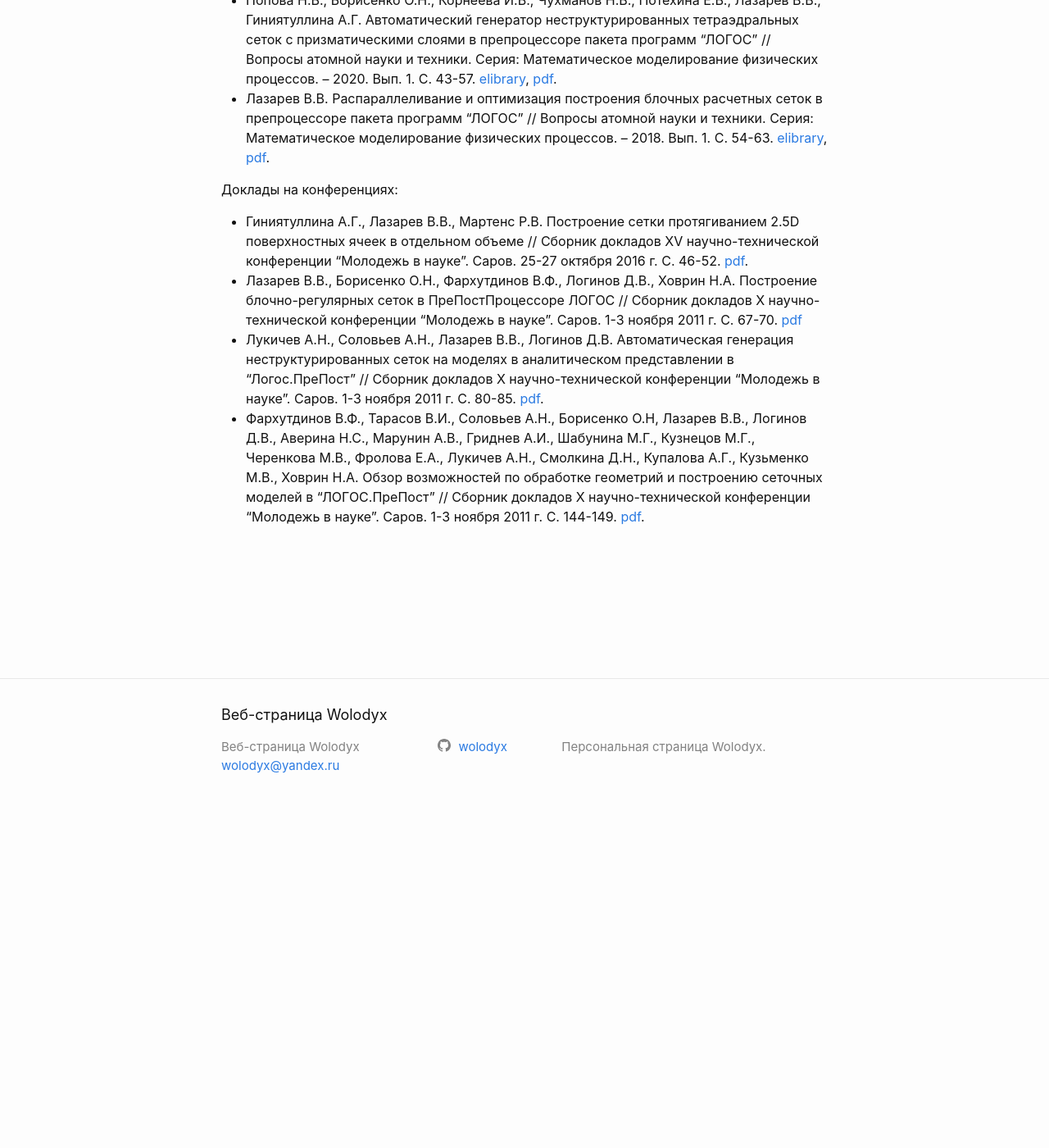
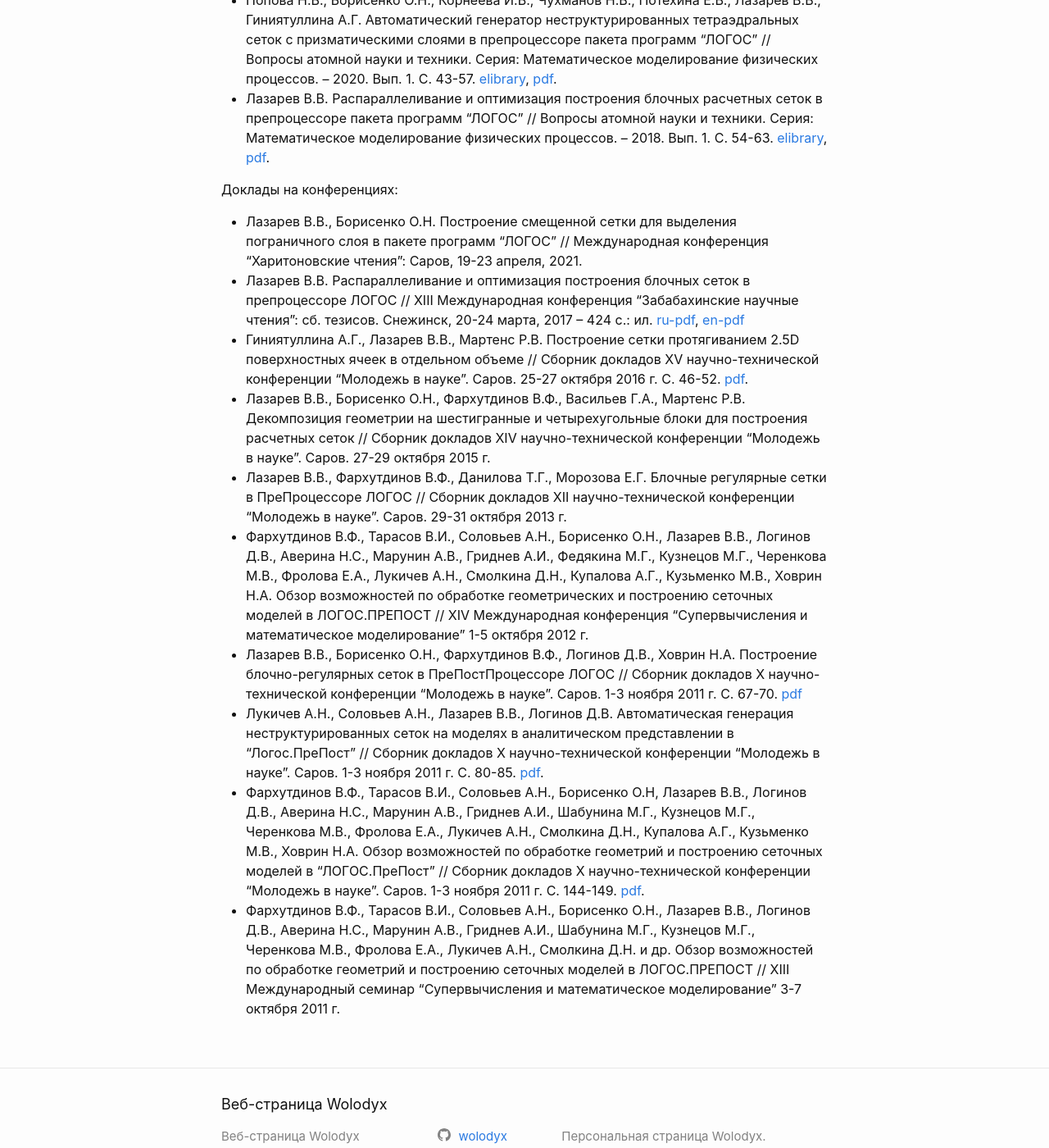
Before and after one commit to wolodyx/wolodyx.github.io, a Jekyll site: the page built from _posts/2022-03-27-publications.markdown, in a window 1280 px wide and 1400 px high, scrolled down 395 px. Shown: the whole window at 82% size. Built offline with Jekyll 4.4.1, drawn with Linux system fonts in a browser that asks for light colours.

Commit message:
Остальные публикации

```diff
--- a/_posts/2022-03-27-publications.markdown
+++ b/_posts/2022-03-27-publications.markdown
@@ -10,7 +10,13 @@ title: Мои публикации
 * Лазарев В.В. Распараллеливание и оптимизация построения блочных расчетных сеток в препроцессоре пакета программ "ЛОГОС" // Вопросы атомной науки и техники. Серия: Математическое моделирование физических процессов. -- 2018. Вып. 1. С. 54-63. [elibrary](https://elibrary.ru/item.asp?id=32712325), [pdf](http://book.sarov.ru/wp-content/uploads/2019/06/VANT-MMFP-2018-1-5.pdf).
 
 Доклады на конференциях:
+* Лазарев В.В., Борисенко О.Н. Построение смещенной сетки для выделения пограничного слоя в пакете программ "ЛОГОС" // Международная конференция "Харитоновские чтения": Саров, 19-23 апреля, 2021.
+* Лазарев В.В. Распараллеливание и оптимизация построения блочных сеток в препроцессоре ЛОГОС // XIII Международная конференция "Забабахинские научные чтения": сб. тезисов. Снежинск, 20-24 марта, 2017 -- 424 с.: ил. [ru-pdf](http://vniitf.ru/data/images/zst/2017/section_6/33_lazarev_ru.pdf), [en-pdf](http://vniitf.ru/data/images/zst/2017/section_6/33_lazarev_en.pdf)
 * Гиниятуллина А.Г., Лазарев В.В., Мартенс Р.В. Построение сетки протягиванием 2.5D поверхностных ячеек в отдельном объеме // Сборник докладов XV научно-технической конференции "Молодежь в науке". Саров. 25-27 октября 2016 г. С. 46-52. [pdf](http://book.sarov.ru/wp-content/uploads/2017/12/15-molodej-2017-8.pdf).
+* Лазарев В.В., Борисенко О.Н., Фархутдинов В.Ф., Васильев Г.А., Мартенс Р.В. Декомпозиция геометрии на шестигранные и четырехугольные блоки для построения расчетных сеток // Сборник докладов XIV научно-технической конференции "Молодежь в науке". Саров. 27-29 октября 2015 г.
+* Лазарев В.В., Фархутдинов В.Ф., Данилова Т.Г., Морозова Е.Г. Блочные регулярные сетки в ПреПроцессоре ЛОГОС // Сборник докладов XII научно-технической конференции "Молодежь в науке". Саров. 29-31 октября 2013 г.
+* Фархутдинов В.Ф., Тарасов В.И., Соловьев А.Н., Борисенко О.Н., Лазарев В.В., Логинов Д.В., Аверина Н.С., Марунин А.В., Гриднев А.И., Федякина М.Г., Кузнецов М.Г., Черенкова М.В., Фролова Е.А., Лукичев А.Н., Смолкина Д.Н., Купалова А.Г., Кузьменко М.В., Ховрин Н.А. Обзор возможностей по обработке геометрических и построению сеточных моделей в ЛОГОС.ПРЕПОСТ // XIV Международная конференция "Супервычисления и математическое моделирование" 1-5 октября 2012 г.
 * Лазарев В.В., Борисенко О.Н., Фархутдинов В.Ф., Логинов Д.В., Ховрин Н.А. Построение блочно-регулярных сеток в ПреПостПроцессоре ЛОГОС // Сборник докладов X научно-технической конференции "Молодежь в науке". Саров. 1-3 ноября 2011 г. С. 67-70. [pdf](http://book.sarov.ru/wp-content/uploads/10-molodej-2012-013.pdf)
 * Лукичев А.Н., Соловьев А.Н., Лазарев В.В., Логинов Д.В. Автоматическая генерация неструктурированных сеток на моделях в аналитическом представлении в "Логос.ПреПост" // Сборник докладов X научно-технической конференции "Молодежь в науке". Саров. 1-3 ноября 2011 г. С. 80-85. [pdf](http://book.sarov.ru/wp-content/uploads/10-molodej-2012-016.pdf).
 * Фархутдинов В.Ф., Тарасов В.И., Соловьев А.Н., Борисенко О.Н, Лазарев В.В., Логинов Д.В., Аверина Н.С., Марунин А.В., Гриднев А.И., Шабунина М.Г., Кузнецов М.Г., Черенкова М.В., Фролова Е.А., Лукичев А.Н., Смолкина Д.Н., Купалова А.Г., Кузьменко М.В., Ховрин Н.А. Обзор возможностей по обработке геометрий и построению сеточных моделей в "ЛОГОС.ПреПост" // Сборник докладов X научно-технической конференции "Молодежь в науке". Саров. 1-3 ноября 2011 г. С. 144-149. [pdf](http://book.sarov.ru/wp-content/uploads/10-molodej-2012-031.pdf).
+* Фархутдинов В.Ф., Тарасов В.И., Соловьев А.Н., Борисенко О.Н., Лазарев В.В., Логинов Д.В., Аверина Н.С., Марунин А.В., Гриднев А.И., Шабунина М.Г., Кузнецов М.Г., Черенкова М.В., Фролова Е.А., Лукичев А.Н., Смолкина Д.Н. и др. Обзор возможностей по обработке геометрий и построению сеточных моделей в ЛОГОС.ПРЕПОСТ // XIII Международный семинар "Супервычисления и математическое моделирование" 3-7 октября 2011 г.
```
